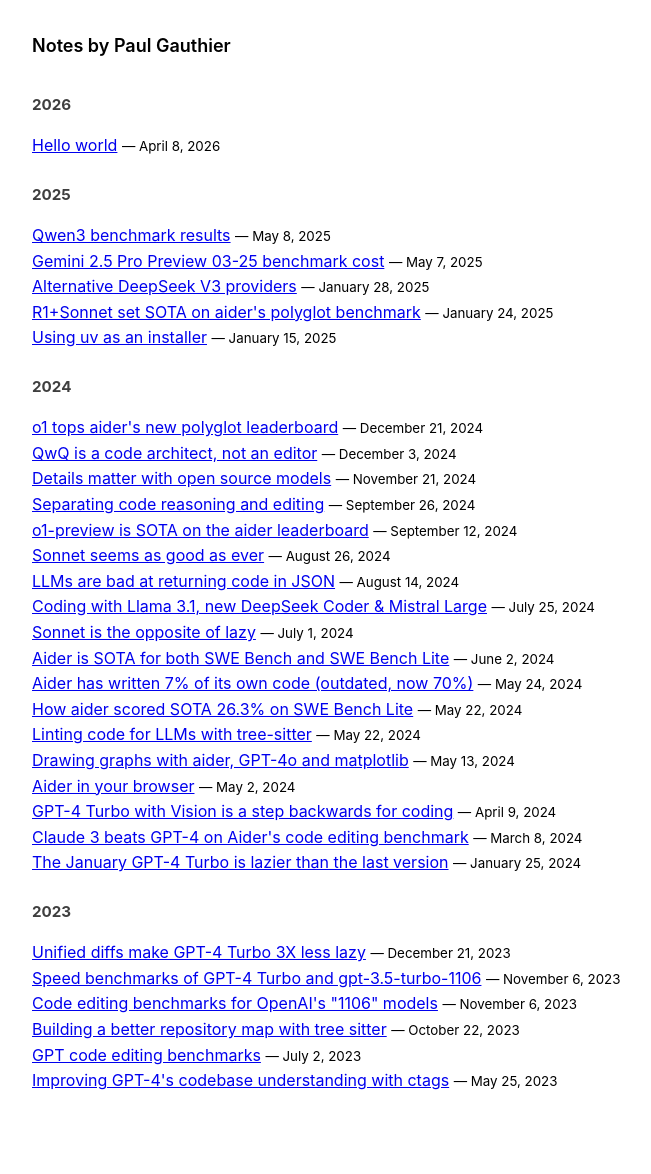
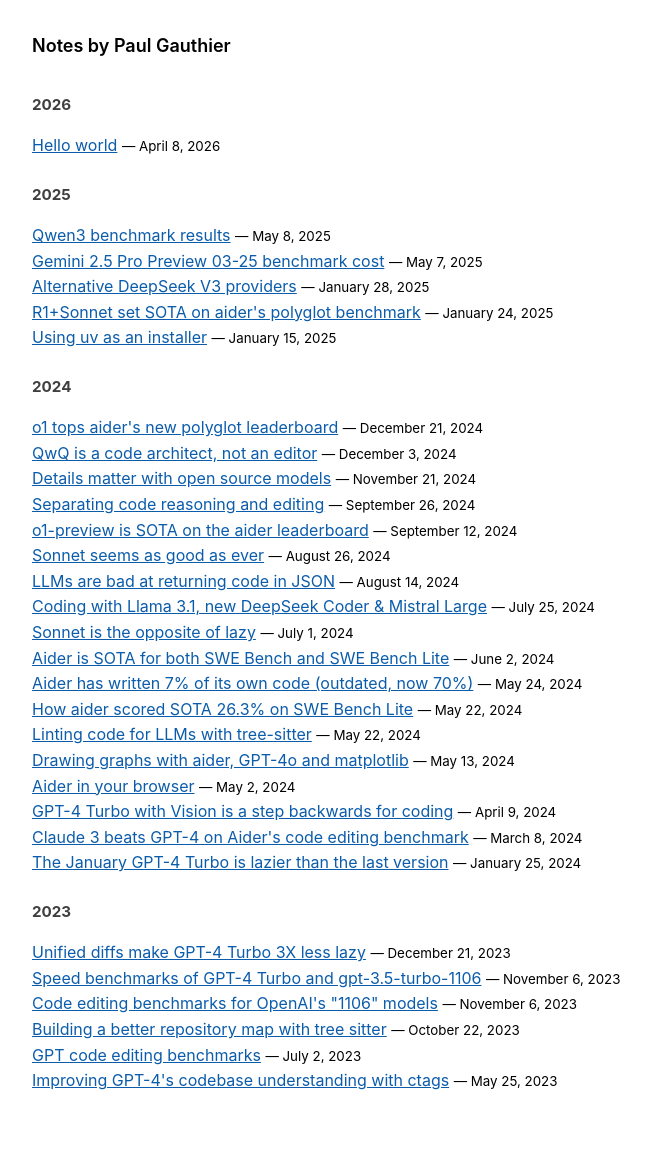
Before and after one commit to paul-gauthier/paul-gauthier.github.io, a Jekyll site: the page built from docs/index.html, in a window 1280 px wide. Shown: the whole page, without its empty margins (224-875 px from the left). Built offline with Jekyll 4.4.1, drawn with Linux system fonts in a browser that asks for light colours.

Commit message:
style: Customize global link colors with visited and header override
Co-authored-by: aider (gpt-5.4) <aider@aider.chat>

```diff
--- a/docs/_layouts/default.html
+++ b/docs/_layouts/default.html
@@ -31,6 +31,26 @@
         font-size: 1.125rem;
         font-weight: 600;
         text-decoration: none;
+      }
+
+      a {
+        color: #0b5cab;
+      }
+
+      a:visited {
+        color: #6a4aa1;
+      }
+
+      a:hover,
+      a:focus {
+        text-decoration-thickness: 2px;
+      }
+
+      .site-title,
+      .site-title:visited,
+      .site-title:hover,
+      .site-title:focus {
+        color: inherit;
       }
 
       .origin-note {
```
